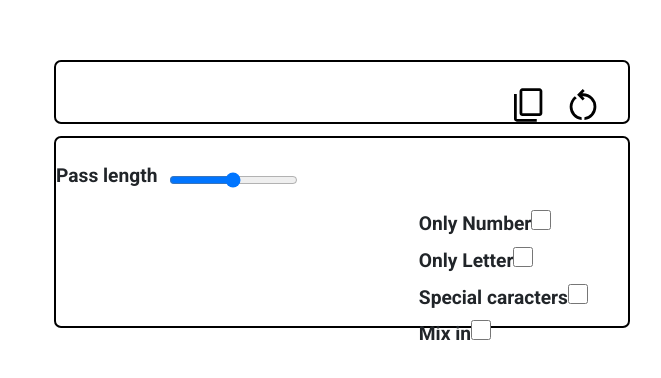
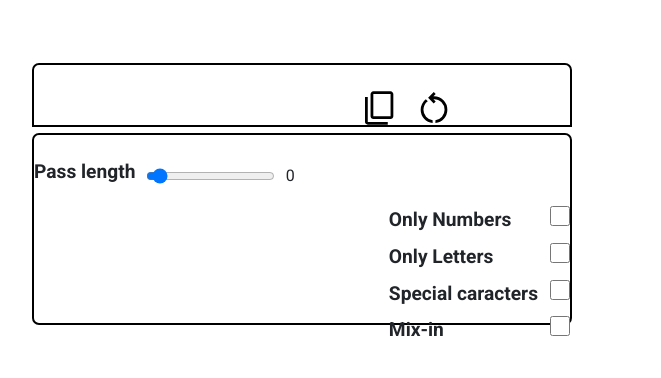
Before and after one commit to YohanMelasse/password-generator, a plain HTML site: page index.html in a window 1280 px wide. Shown: the part 126-504 px from the top of the page, without its empty margins (298-959 px from the left). Drawn offline with Linux system fonts and the light colour scheme.

Commit message:
ajout classe checked au click + faire correspondre la portée du range avec le span

```diff
--- a/app.js
+++ b/app.js
@@ -0,0 +1,31 @@
+
+//slider
+const range = document.querySelector('#change-value');
+//span displaying value
+const displayNumber = document.querySelector("#display-number");
+const numberInputCheckbox = document.querySelector("#number-checkbox");
+const letterInputCheckbox = document.querySelector("#letter-checkbox");
+const specialCharCheckbox = document.querySelector("#special-characters-checkbox");
+const checkboxes = document.querySelectorAll(".checkbox");
+console.log(checkboxes)
+let numbers = '123456789'.split('');
+let alphabet = 'abcdefghijklmnopqrstuvwxyz'.split('');
+let specialCharacters = `!@#$%^&*()_+\-=\[\]{};':"\\|,.<>\/?`.split('');
+
+displayNumber.textContent = 0;
+// match value of range input with span right hand
+function handleChange(){
+    displayNumber.textContent = range.value;
+}
+range.addEventListener('change', handleChange)
+
+// add a new class on click event
+checkboxes.forEach(element=>{
+element.addEventListener('click', function(){
+    if(element.checked){
+        element.classList.add('checked');
+    } else {
+        element.classList.remove('checked');
+    }
+})
+})
--- a/css/style.scss
+++ b/css/style.scss
@@ -7,12 +7,13 @@ body{
     font-style: normal;
 }
 .container{
+    max-width: 150vh;
     height: 80%;
     display: flex;
     justify-content: center;
     align-items: center;
     flex-direction: column;
-    gap: 2%;
+    gap: 1%;
 }
 
 .generator-container{
@@ -21,7 +22,7 @@ body{
     height: 10%;
     width: 45%;
     border: 2px solid black;
-    border-radius: 7px;
+    border-radius: 7px 7px 0 0;
     .new-password{
     width: 70%;
 }
@@ -68,16 +69,19 @@ form {
     justify-content: flex-end;
     align-items: flex-end;
     width: 100%;
-    padding-right: 7%;
 }
 .checkbox-container{
     display: flex;
     flex-direction: column;
+    height: 100%;
 }
 .form-group{
     display: flex;
+    justify-content: space-between;
 }
-
+.form-group label{
+    padding-right: 12px;
+}
 .form-group input{
     height: 20px;
     width: 20px;
@@ -86,4 +90,5 @@ form {
 label{
     font-size: 1.2em;
     font-weight: 600;
+    text-align: end;
 }
--- a/index.html
+++ b/index.html
@@ -13,7 +13,7 @@
 <body>
     <div class="container">
         <div class="generator-container">
-            <span class="new-password"></span>
+            <span id="password"></span>
             <div>
                 <button class="btn btn-copy"></button>
                 <button class="btn btn-reset"></button>
@@ -22,26 +22,27 @@
         <div class="options">
             <form action="#" method="get">
                 <div class="form-range">
-                    <label for="">Pass length</label>
-                    <input type="range" name="" id="">
+                    <label for="change_value">Pass length</label>
+                    <input type="range" name="" id="change-value" min="0" max="18" value="1">
+                    <span id="display-number"></span>
                 </div>
                 <div class="settings">
                     <div class="checkbox-container">
                         <div class="form-group">
-                            <label for="number-checkbox">Only Number</label>
-                            <input type="checkbox" name="" id="number-checkbox">
+                            <label for="number-checkbox">Only Numbers</label>
+                            <input type="checkbox" class =checkbox name="" id="number-checkbox">
                         </div>
                         <div class="form-group">
-                            <label for="letter-checkbox">Only Letter</label>
-                            <input type="checkbox" name="" id="letter-checkbox">
+                            <label for="letter-checkbox">Only Letters</label>
+                            <input type="checkbox" class="checkbox" name="" id="letter-checkbox">
                         </div>
                         <div class="form-group">
                             <label for="specialC-checkbox">Special caracters</label>
-                            <input type="checkbox" name="" id="specialC-checkbox">
+                            <input type="checkbox" class="checkbox" name="" id="special-characters-checkbox">
                         </div>
                         <div class="form-group">
-                            <label for="mixin-checkbox">Mix in</label>
-                            <input type="checkbox" name="" id="mixin-checkbox">
+                            <label for="mixin-checkbox">Mix-in</label>
+                            <input type="checkbox" class="checkbox" name="" id="mixin-checkbox">
                         </div>
                     </div>
                 </div>
```
Also changed, not shown: css/style.css, 1 other file.
